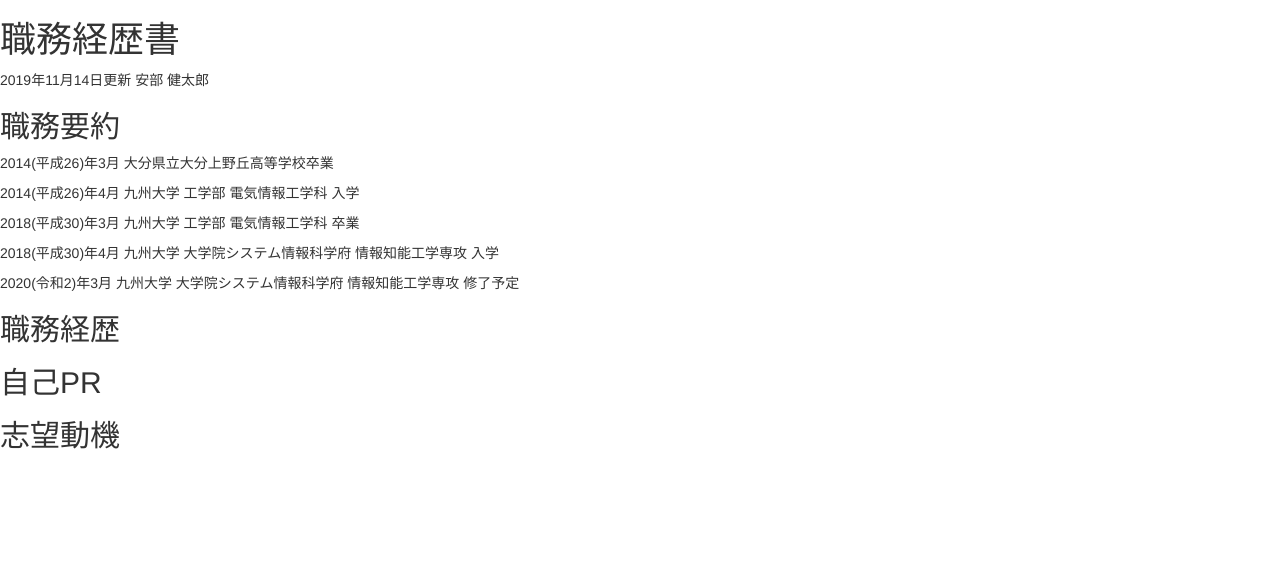
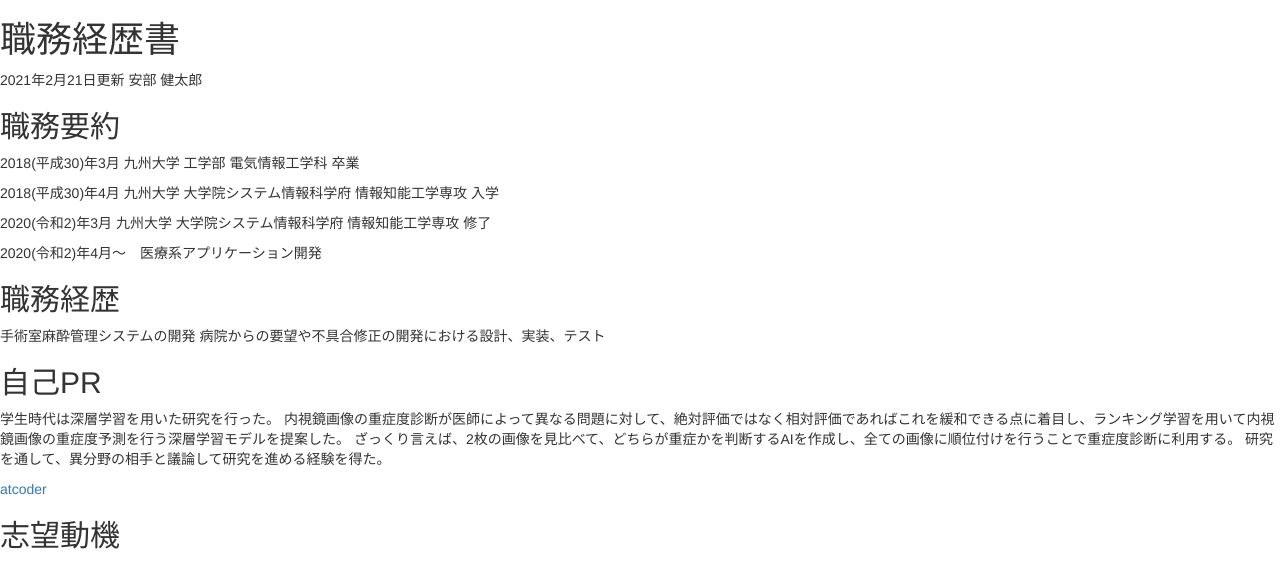
Before and after one commit to abekem/abekem.github.io, a Jekyll site: the page built from Curriculum-Vitae.md, in a window 1280 px wide. Shown: the top 588 px of the page. Built offline with Jekyll 4.4.1, drawn with Linux system fonts in a browser that asks for light colours; nearby versions of some CDN libraries; library files that are not in the unit come from our copies.

Commit message:
簡単な自己PRを追記

```diff
--- a/Curriculum-Vitae.md
+++ b/Curriculum-Vitae.md
@@ -4,21 +4,27 @@
 ---
 
 # 職務経歴書
-2019年11月14日更新
+2021年2月21日更新
 安部 健太郎
 ## 職務要約
-2014(平成26)年3月 大分県立大分上野丘高等学校卒業
-
-2014(平成26)年4月 九州大学 工学部 電気情報工学科 入学
-
 2018(平成30)年3月 九州大学 工学部 電気情報工学科 卒業
 
 2018(平成30)年4月 九州大学 大学院システム情報科学府 情報知能工学専攻 入学
 
-2020(令和2)年3月 九州大学 大学院システム情報科学府 情報知能工学専攻 修了予定
+2020(令和2)年3月 九州大学 大学院システム情報科学府 情報知能工学専攻 修了
+
+2020(令和2)年4月〜　医療系アプリケーション開発
 
 ## 職務経歴
+手術室麻酔管理システムの開発
+病院からの要望や不具合修正の開発における設計、実装、テスト
 
 ## 自己PR
+学生時代は深層学習を用いた研究を行った。
+内視鏡画像の重症度診断が医師によって異なる問題に対して、絶対評価ではなく相対評価であればこれを緩和できる点に着目し、ランキング学習を用いて内視鏡画像の重症度予測を行う深層学習モデルを提案した。
+ざっくり言えば、2枚の画像を見比べて、どちらが重症かを判断するAIを作成し、全ての画像に順位付けを行うことで重症度診断に利用する。
+研究を通して、異分野の相手と議論して研究を進める経験を得た。
+
+[atcoder](https://atcoder.jp/users/abekem?lang=ja)
 
 ## 志望動機
```
